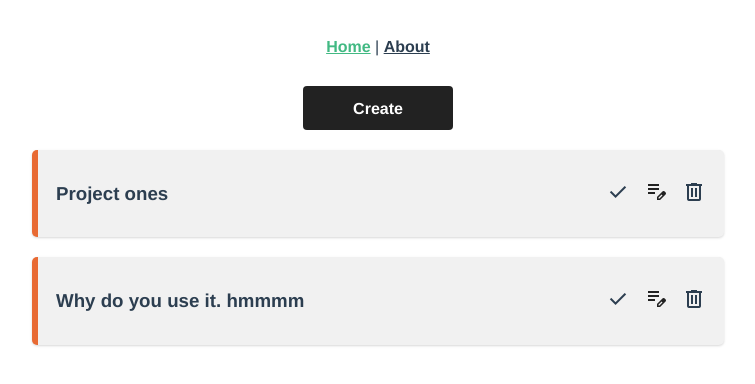
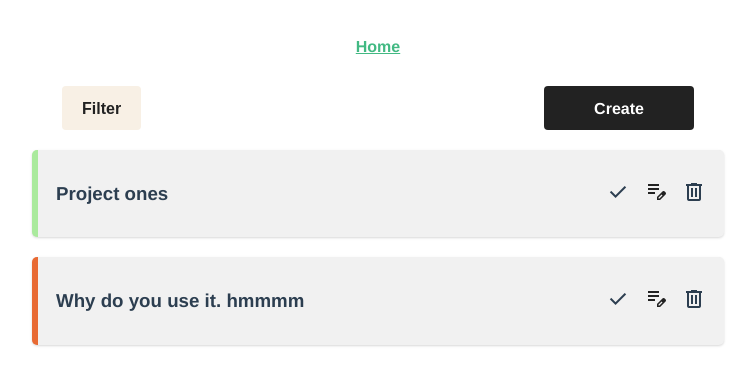
Before and after one commit to lucienzan/Vue-Tuto, a Vue app in the folder planner/: page / in a window 1280 px wide. Shown: the top 384 px of the page, without its empty margins (262-1017 px from the left). Built offline with nearby package versions, Linux system fonts and the light colour scheme; data requests are answered from the project's data file.

Commit message:
[project/projectone] added filterbox

```diff
--- a/planner/data/db.json
+++ b/planner/data/db.json
@@ -4,7 +4,7 @@
       "id": 1,
       "title": "Project ones",
       "detail": "Lorem Ipsum is simply dummy text of the printing and typesetting industry. Lorem Ipsum has been the industry's standard dummy text ever since the 1500s, when an unknown printer took a galley of type and scrambled it to make a type specimen book. It has survived not only five centuries",
-      "complete": false
+      "complete": true
     },
     {
       "id": 2,
--- a/planner/src/App.vue
+++ b/planner/src/App.vue
@@ -1,7 +1,6 @@
 <template>
   <nav>
-    <router-link to="/">Home</router-link> |
-    <router-link to="/about">About</router-link>
+    <router-link to="/">Home</router-link>
   </nav>
   <router-view/>
 </template>
--- /dev/null
+++ b/planner/src/components/FilterBox.vue
@@ -0,0 +1,80 @@
+<template>
+  <div class="dropdown">
+    <button class="dropbtn">Filter</button>
+    <div class="dropdown-content">
+      <a href="#" :class="{ active: current === 'all'}" @click.stop.prevent="FilterBy('all')">All</a>
+      <a href="#" :class="{ active: current === 'completed'}" @click.stop.prevent="FilterBy('completed')">Completed</a>
+      <a href="#" :class="{ active: current === 'unCompleted'}" @click.stop.prevent="FilterBy('unCompleted')">UnComplete</a>
+    </div>
+  </div>
+</template>
+
+<script>
+export default {
+  emits:["sortBy"],
+  props:["current"],
+  methods:{
+    FilterBy(item){
+      this.$emit("sortBy",item);
+    }
+  },
+}
+</script>
+
+<style scoped>
+/* Style The Dropdown Button */
+.dropbtn {
+  background-color: #F8F0E5;
+  color: #222222;
+  font-weight: bold;
+  padding: 9px 20px 8px;
+  min-height: 44px;
+  font-size: 16px;
+  border: none;
+  cursor: pointer;
+  border-radius: 4px;
+}
+
+/* The container <div> - needed to position the dropdown content */
+.dropdown {
+  position: relative;
+  display: inline-block;
+}
+
+/* Dropdown Content (Hidden by Default) */
+.dropdown-content {
+  display: none;
+  position: absolute;
+  background-color: #f9f9f9;
+  min-width: 160px;
+  box-shadow: 0px 8px 16px 0px rgba(0,0,0,0.2);
+  z-index: 1;
+  text-align: left;
+}
+
+/* Links inside the dropdown */
+.dropdown-content a {
+  color: black;
+  padding: 12px 16px;
+  text-decoration: none;
+  display: block;
+}
+
+/* Change color of dropdown links on hover */
+.dropdown-content a:hover {background-color: #f1f1f1}
+
+/* Show the dropdown menu on hover */
+.dropdown:hover .dropdown-content {
+  display: block;
+}
+
+/* Change the background color of the dropdown button when the dropdown content is shown */
+.dropdown:hover .dropbtn {
+  background-color: #EADBC8;
+}
+
+.active{
+  color: #102C57;
+  font-weight: bold;
+}
+</style>
--- a/planner/src/router/index.js
+++ b/planner/src/router/index.js
@@ -7,14 +7,6 @@ const routes = [
     path: '/',
     name: 'home',
     component: HomeView
-  },
-  {
-    path: '/about',
-    name: 'about',
-    // route level code-splitting
-    // this generates a separate chunk (about.[hash].js) for this route
-    // which is lazy-loaded when the route is visited.
-    component: () => import(/* webpackChunkName: "about" */ '../views/AboutView.vue')
   },
   {
     path: "/project/:id",
--- a/planner/src/views/AboutView.vue
+++ /dev/null
@@ -1,5 +0,0 @@
-<template>
-  <div class="about">
-    <h1>This is an about page</h1>
-  </div>
-</template>
--- a/planner/src/views/HomeView.vue
+++ b/planner/src/views/HomeView.vue
@@ -1,8 +1,12 @@
 <template>
   <div class="home">
-    <button class="toCreate" @click="ToCreate">Create</button>
+    <div class="control-sec">
+      <!-- $event is that came from emit value, set emit value to SortProject variable  -->
+      <FilterBox @sortBy="SortProject = $event" :current="SortProject"/>
+      <button class="toCreate" @click="ToCreate">Create</button>
+    </div>
     <div v-if="projects.length" >
-          <div v-for="project in projects" :key="project.id" class="lists-sec" :class="{completed :project.complete}">
+          <div v-for="project in filterProjects" :key="project.id" class="lists-sec" :class="{completed :project.complete}">
             <SingleProject :project="project" @showdialog="HandleDelete" @complete="HandleComplete"/>
           </div>
       </div>
@@ -20,60 +24,83 @@ import SingleProject from "@/components/SingleProject.vue";
 import ConfirmModel from "@/components/ConfirmModel.vue";
 import FormModel from "@/components/FormModel.vue";
 import EditProject from "@/views/EditProject.vue";
+import FilterBox from "@/components/FilterBox.vue";
 
 export default {
   name: 'HomeView',
-  components: {EditProject, FormModel, ConfirmModel, SingleProject},
-  data(){
-    return{
-      projects:[],
+  components: {FilterBox, EditProject, FormModel, ConfirmModel, SingleProject},
+  data() {
+    return {
+      projects: [],
       isShow: false,
       isFrmShow: false,
-      currentId:null,
+      currentId: null,
+      SortProject: "all"
     }
   },
-  methods:{
-    HandleConfirm(){
+  methods: {
+    HandleConfirm() {
       this.isShow = false
-        fetch("http://localhost:3000/projects/"+this.currentId, {method:'DELETE'})
-            .then(() => this.$emit('delete',this.currentId))
-            .catch(err => console.log(err));
-      this.projects = this.projects.filter(item=>{
+      fetch("http://localhost:3000/projects/" + this.currentId, {method: 'DELETE'})
+          .then(() => this.$emit('delete', this.currentId))
+          .catch(err => console.log(err));
+      this.projects = this.projects.filter(item => {
         return item.id !== this.currentId;
       });
     },
-    HandleDelete(id){
+    HandleDelete(id) {
       this.isShow = true;
       this.currentId = id;
     },
-    HandleCancel(){
+    HandleCancel() {
       this.isShow = false;
       this.isFrmShow = false;
     },
-    HandleComplete(id){
+    HandleComplete(id) {
       let project = this.projects.find(item =>
-       item.id === id
+          item.id === id
       )
-      project.complete = !project.complete ;
+      project.complete = !project.complete;
     },
-    ToCreate(){
+    ToCreate() {
       this.isFrmShow = true;
     },
-    AddNote(note){
+    AddNote(note) {
       this.projects.push(note);
       this.isFrmShow = false;
-    }
+    },
+
   },
   mounted() {
     fetch("http://localhost:3000/projects")
-        .then(res=>res.json())
+        .then(res => res.json())
         .then(data => this.projects = data)
-        .catch(err=>console.log(err));
+        .catch(err => console.log(err));
+  },
+  computed: {
+    filterProjects() {
+      if (this.SortProject === "completed") {
+        return this.projects.filter(project =>
+           project.complete
+        )
+      }else if(this.SortProject === "unCompleted"){
+        return this.projects.filter(project =>
+            !project.complete
+        )
+      }
+      return this.projects;
+    }
+
   }
-
 }
 </script>
 <style scoped>
+.control-sec {
+  display: flex;
+  justify-content: space-between;
+  width: 50%;
+  margin: 0 auto;
+}
 .lists-sec {
   background: #f1f1f1;
   max-width: 650px;
```
